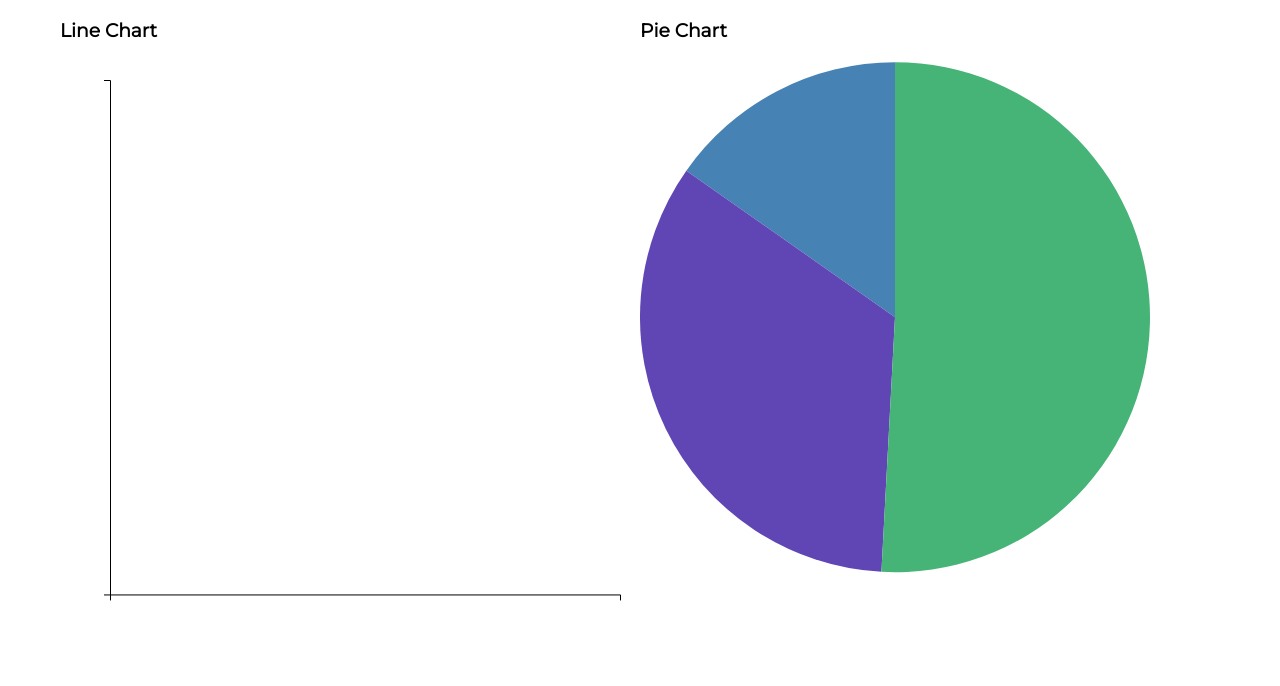
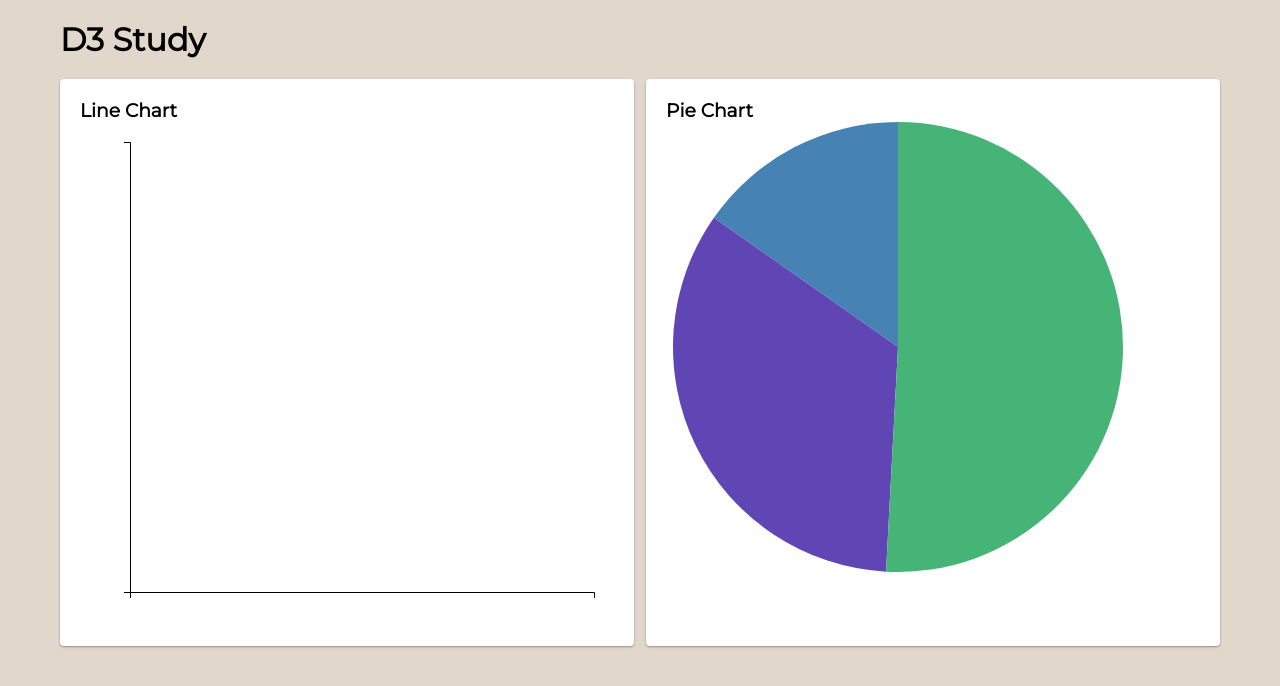
Before and after one commit to lgmf/d3-study, a React (Create React App) app: page / in a window 1280 px wide. Shown: the top 686 px of the page. Built offline with nearby package versions, Linux system fonts and the light colour scheme; no server answers.

Commit message:
implement card style

```diff
--- a/src/App.css
+++ b/src/App.css
@@ -1,5 +1,25 @@
 .app {
-  display: grid;
-  grid-template-columns: 1fr 1fr;
   padding: 0 60px;
 }
+
+.app > .title {
+  margin: 20px 0;
+}
+
+.app > .dashboard {
+  display: grid;
+  grid-gap: 12px;
+  grid-template-columns: 1fr 1fr;
+}
+
+.app > .dashboard > .card {
+  border-radius: 4px;
+  background: #fff;
+  padding: 20px;
+  box-shadow: 0 1px 3px rgba(0, 0, 0, 0.12), 0 1px 2px rgba(0, 0, 0, 0.24);
+  transition: all 0.3s cubic-bezier(0.25, 0.8, 0.25, 1);
+}
+
+.app > .dashboard > .card:hover {
+  box-shadow: 0 14px 28px rgba(0, 0, 0, 0.25), 0 10px 10px rgba(0, 0, 0, 0.22);
+}
--- a/src/App.js
+++ b/src/App.js
@@ -25,8 +25,15 @@ const App = () => {
 
   return (
     <div className="app">
-      <LineChart title="Line Chart" data={bitcoinData}></LineChart>
-      <PieChart title="Pie Chart" data={{ a: 9, b: 20, c: 30 }}></PieChart>
+      <h1 className="title">D3 Study</h1>
+      <div className="dashboard">
+        <div className="card">
+          <LineChart title="Line Chart" data={bitcoinData}></LineChart>
+        </div>
+        <div className="card">
+          <PieChart title="Pie Chart" data={{ a: 9, b: 20, c: 30 }}></PieChart>
+        </div>
+      </div>
     </div>
   );
 };
--- a/src/styles/palette.css
+++ b/src/styles/palette.css
@@ -1,4 +1,5 @@
 :root {
+  --background: #e2d7cb;
   --primary: #4682b4;
   --secondary: #6046b4;
   --tertiary: #46b477;
--- a/src/styles/reset.css
+++ b/src/styles/reset.css
@@ -1,8 +1,24 @@
 @import url("https://fonts.googleapis.com/css?family=Montserrat&display=swap");
 
+* {
+  box-sizing: border-box;
+}
+
 body {
+  min-height: calc(100vh - 20px);
+  font-family: "Montserrat", sans-serif;
+  background: var(--background);
+}
+
+body,
+h1,
+h2,
+h3,
+h4,
+h5,
+h6,
+p {
   margin: 0;
-  font-family: "Montserrat", sans-serif;
 }
 
 svg {
```
